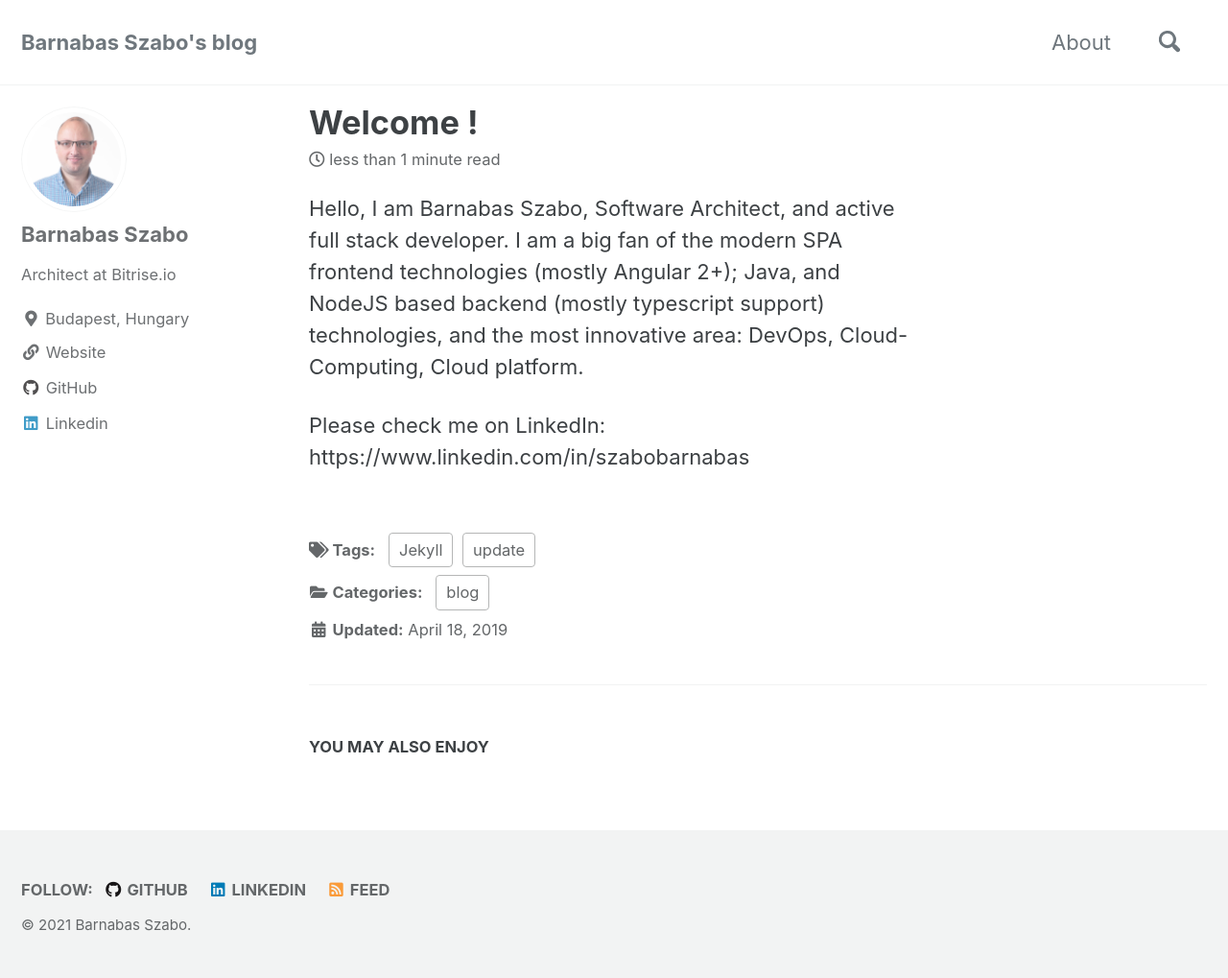
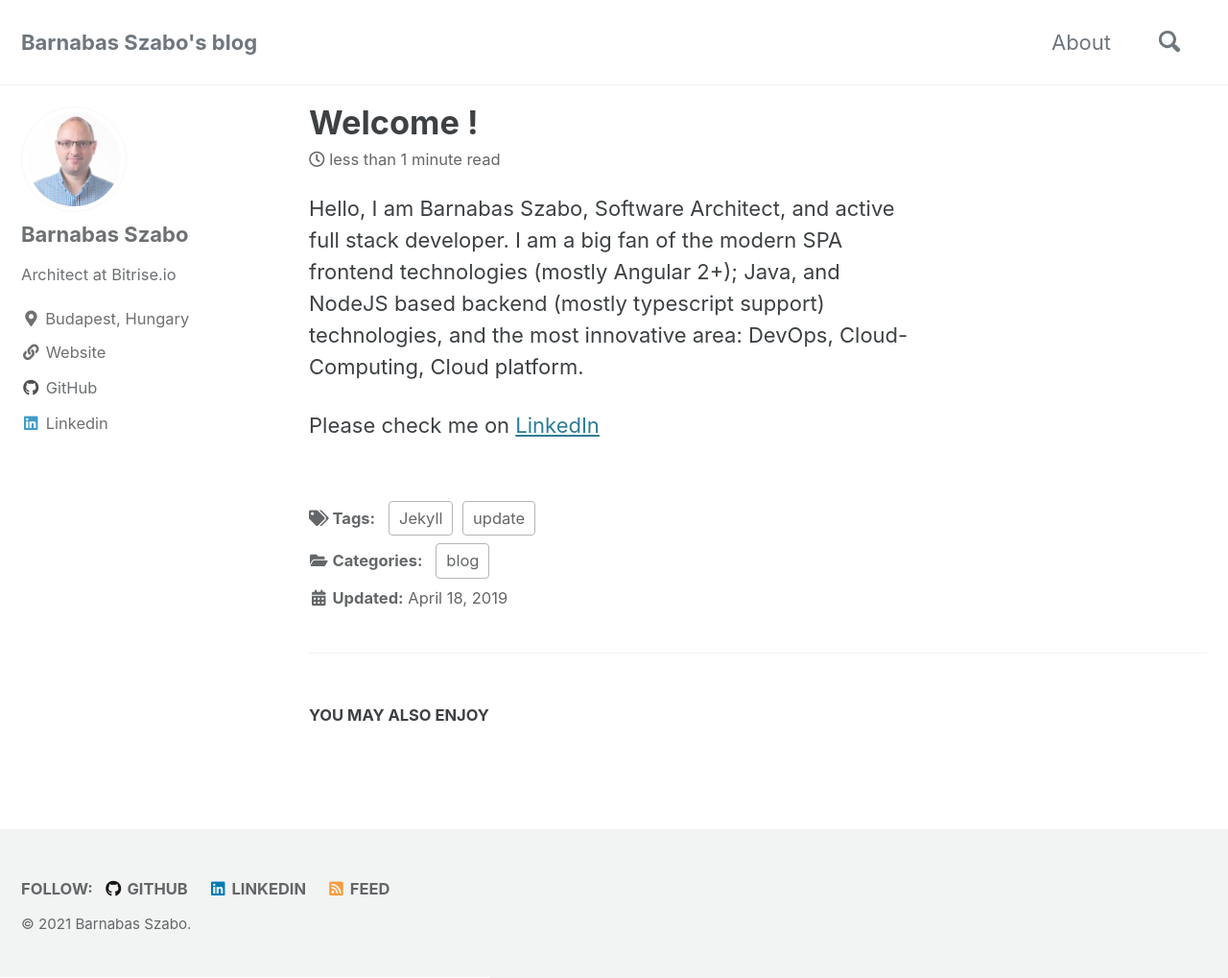
Before and after one commit to barnabasszabo/barnabasszabo.github.io, a Jekyll site: the page built from _posts/2021-01-25-welcome.md, in a window 1280 px wide and 1019 px high. Shown: the whole window at 96% size. Built offline with Jekyll 4.4.1, drawn with Linux system fonts in a browser that asks for light colours; cached includes are drawn as plain includes.

Commit message:
Update 2021-01-25-welcome.md

```diff
--- a/_posts/2021-01-25-welcome.md
+++ b/_posts/2021-01-25-welcome.md
@@ -15,4 +15,4 @@ Angular 2+); Java, and NodeJS based backend (mostly typescript
 support) technologies, and the most innovative area: DevOps,
 Cloud-Computing, Cloud platform.
 
-Please check me on LinkedIn: https://www.linkedin.com/in/szabobarnabas
+Please check me on [LinkedIn](https://www.linkedin.com/in/szabobarnabas)
```
